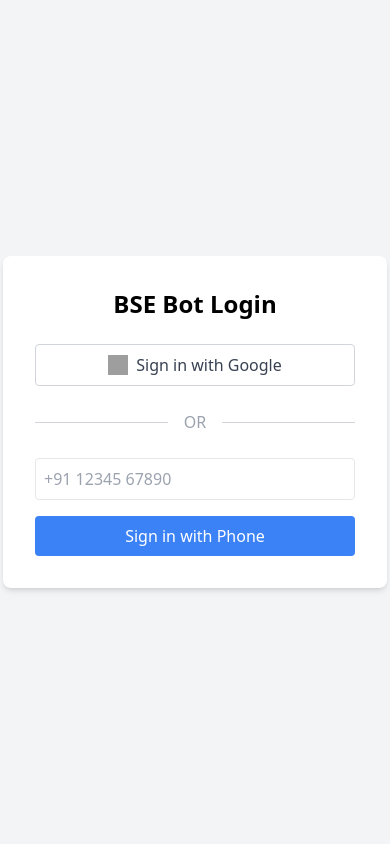
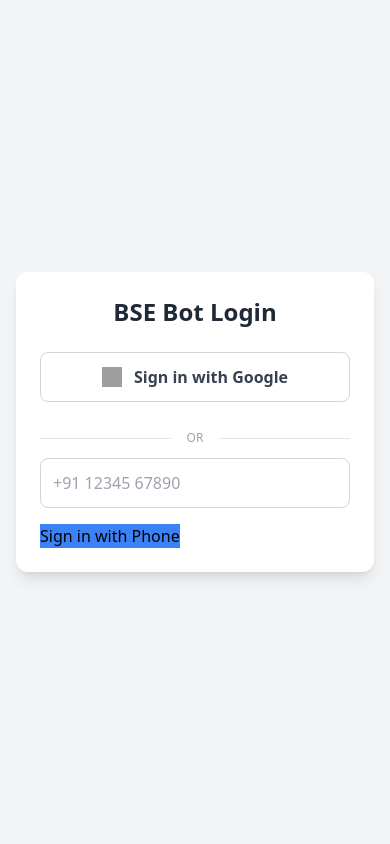
Before and after one commit to ajays1010/multiuser, a Flask app: page /login in a window 390 px wide. Run offline with Flask 3, Linux system fonts and the light colour scheme; some libraries are stand-ins or nearby versions; grey boxes are pictures that could not be loaded.

Commit message:
Add files via upload
updated mobile login page

```diff
--- a/templates/login_unified.html
+++ b/templates/login_unified.html
@@ -1,47 +1,66 @@
 <!DOCTYPE html>
-<html>
+<html lang="en">
 <head>
+    <meta charset="UTF-8">
+    <!-- This tag is essential for mobile-friendly design -->
+    <meta name="viewport" content="width=device-width, initial-scale=1.0">
     <title>Login</title>
     <script src="https://cdn.tailwindcss.com"></script>
     <!-- Import the Firebase SDK -->
     <script src="https://www.gstatic.com/firebasejs/9.6.1/firebase-app-compat.js"></script>
     <script src="https://www.gstatic.com/firebasejs/9.6.1/firebase-auth-compat.js"></script>
+    <style>
+        /* A little extra style for better visual feedback */
+        .btn-primary {
+            @apply w-full text-white p-3 rounded-lg font-semibold transition-transform transform hover:scale-105;
+        }
+    </style>
 </head>
-<body class="bg-gray-100 flex items-center justify-center h-screen">
-    <div class="bg-white p-8 rounded-lg shadow-md w-96">
-        <h1 class="text-2xl font-bold mb-6 text-center">BSE Bot Login</h1>
-        <div id="message-area" class="mb-4"></div>
+<body class="bg-gray-100 flex items-center justify-center min-h-screen p-4">
+    <!--
+      Key Changes for Responsiveness:
+      - w-full: Takes up the full width on small screens.
+      - max-w-md: Limits the maximum width on larger screens (desktops) to keep the form readable.
+      - p-6 sm:p-8: Uses slightly less padding on very small screens.
+    -->
+    <div class="bg-white p-6 sm:p-8 rounded-xl shadow-lg w-full max-w-md">
+        <h1 class="text-2xl sm:text-3xl font-bold mb-6 text-center text-gray-800">BSE Bot Login</h1>
+
+        <!-- Area for success/error messages -->
+        <div id="message-area" class="mb-4 text-sm"></div>
 
         <!-- Sign in with Google Button -->
-        <button id="google-login-btn" class="w-full bg-white border border-gray-300 text-gray-700 p-2 rounded hover:bg-gray-50 flex items-center justify-center mb-4">
-            <img src="https://www.gstatic.com/firebasejs/ui/2.0.0/images/auth/google.svg" alt="Google logo" class="w-5 h-5 mr-2">
+        <button id="google-login-btn" class="w-full bg-white border border-gray-300 text-gray-700 p-3 rounded-lg hover:bg-gray-50 flex items-center justify-center mb-4 font-semibold transition-colors">
+            <img src="https://www.gstatic.com/firebasejs/ui/2.0.0/images/auth/google.svg" alt="Google logo" class="w-5 h-5 mr-3">
             Sign in with Google
         </button>
 
-        <div class="relative flex py-2 items-center">
-            <div class="flex-grow border-t border-gray-300"></div>
-            <span class="flex-shrink mx-4 text-gray-400">OR</span>
-            <div class="flex-grow border-t border-gray-300"></div>
+        <!-- "OR" divider -->
+        <div class="relative flex py-3 items-center">
+            <div class="flex-grow border-t border-gray-200"></div>
+            <span class="flex-shrink mx-4 text-gray-400 text-xs uppercase">OR</span>
+            <div class="flex-grow border-t border-gray-200"></div>
         </div>
 
         <!-- Step 1: Enter Phone Number -->
         <div id="phone-entry">
-            <input id="phone-number" type="tel" placeholder="+91 12345 67890" class="w-full p-2 mb-4 border rounded mt-4">
+            <input id="phone-number" type="tel" placeholder="+91 12345 67890" class="w-full p-3 mb-4 border border-gray-300 rounded-lg focus:ring-2 focus:ring-blue-500 focus:border-blue-500">
             <div id="recaptcha-container"></div>
-            <button id="send-otp-btn" class="w-full bg-blue-500 text-white p-2 rounded hover:bg-blue-600">Sign in with Phone</button>
+            <button id="send-otp-btn" class="btn-primary bg-blue-500 hover:bg-blue-600">Sign in with Phone</button>
         </div>
 
         <!-- Step 2: Enter OTP -->
         <div id="otp-entry" class="hidden">
-            <input id="otp-code" type="text" placeholder="Enter OTP" class="w-full p-2 mb-4 border rounded">
-            <button id="verify-otp-btn" class="w-full bg-green-500 text-white p-2 rounded hover:bg-green-600">Verify & Login</button>
+            <p class="text-center text-gray-600 mb-2">Enter the OTP sent to your phone.</p>
+            <input id="otp-code" type="text" placeholder="Enter OTP" class="w-full p-3 mb-4 border border-gray-300 rounded-lg text-center tracking-widest text-lg focus:ring-2 focus:ring-green-500 focus:border-green-500">
+            <button id="verify-otp-btn" class="btn-primary bg-green-500 hover:bg-green-600">Verify & Login</button>
         </div>
     </div>
 
     <script>
         // --- IMPORTANT: Replace with your Firebase project's configuration ---
         const firebaseConfig = {
-            // TODO: set from backend config or env in production
+            // It's recommended to load this from your backend or environment variables in production
             apiKey: "AIzaSyACFA-8Yxdmnl2wzmd3xndJ-G3YvySQbPY",
             authDomain: "bsemonitoring-64a8e.firebaseapp.com",
             projectId: "bsemonitoring-64a8e",
@@ -61,7 +80,7 @@
         const verifyOtpBtn = document.getElementById('verify-otp-btn');
         const messageArea = document.getElementById('message-area');
 
-        // Setup reCAPTCHA verifier
+        // Setup reCAPTCHA verifier for phone auth
         window.recaptchaVerifier = new firebase.auth.RecaptchaVerifier('recaptcha-container', {
             'size': 'invisible'
         });
@@ -71,7 +90,6 @@
             const provider = new firebase.auth.GoogleAuthProvider();
             provider.addScope('email');
             provider.addScope('profile');
-            provider.setCustomParameters({ prompt: 'consent', access_type: 'online' });
             auth.signInWithPopup(provider)
                 .then((result) => result.user.getIdToken())
                 .then((idToken) => sendTokenToBackend(idToken, '/verify_google_token'))
@@ -81,31 +99,45 @@
         // --- Phone Login Logic ---
         sendOtpBtn.addEventListener('click', () => {
             const phoneNumber = phoneNumberInput.value;
+            if (!phoneNumber) {
+                showMessage('Please enter a phone number.', 'red');
+                return;
+            }
             const appVerifier = window.recaptchaVerifier;
 
             auth.signInWithPhoneNumber(phoneNumber, appVerifier)
                 .then((confirmationResult) => {
                     window.confirmationResult = confirmationResult;
                     showMessage('OTP sent successfully!', 'green');
+                    // Hide other login options and show OTP entry
                     phoneEntryDiv.classList.add('hidden');
                     googleLoginBtn.classList.add('hidden');
                     document.querySelector('.relative.flex').classList.add('hidden');
                     otpEntryDiv.classList.remove('hidden');
                 }).catch((error) => {
                     showMessage(`Error: ${error.message}`, 'red');
+                    // Reset reCAPTCHA on error
+                    if (typeof grecaptcha !== 'undefined') {
                         recaptchaVerifier.render().then(widgetId => grecaptcha.reset(widgetId));
+                    }
                 });
         });
 
         verifyOtpBtn.addEventListener('click', () => {
             const code = otpCodeInput.value;
+            if (!code) {
+                showMessage('Please enter the OTP.', 'red');
+                return;
+            }
             confirmationResult.confirm(code)
                 .then((result) => result.user.getIdToken())
                 .then((idToken) => sendTokenToBackend(idToken, '/verify_phone_token'))
                 .catch((error) => showMessage(`Error: ${error.message}`, 'red'));
         });
 
+        // --- Backend Communication ---
         function sendTokenToBackend(idToken, endpoint) {
+            showMessage('Verifying...', 'blue');
             fetch(endpoint, {
                 method: 'POST',
                 headers: { 'Content-Type': 'application/json' },
@@ -115,7 +147,8 @@
             .then(data => {
                 if (data.success) {
                     showMessage('Login successful! Redirecting...', 'green');
-                    window.location.href = "/"; // Redirect to dashboard
+                    // Redirect to dashboard on success
+                    window.location.href = "/";
                 } else {
                     throw new Error(data.error || 'Backend verification failed.');
                 }
@@ -123,8 +156,14 @@
             .catch(error => showMessage(`Error: ${error.message}`, 'red'));
         }
 
+        // --- UI Helper ---
         function showMessage(msg, color) {
-            messageArea.innerHTML = `<div class="bg-${color}-100 text-${color}-700 p-3 rounded">${msg}</div>`;
+            const colorClasses = {
+                red: 'bg-red-100 text-red-700',
+                green: 'bg-green-100 text-green-700',
+                blue: 'bg-blue-100 text-blue-700'
+            };
+            messageArea.innerHTML = `<div class="${colorClasses[color]} p-3 rounded-lg">${msg}</div>`;
         }
     </script>
 </body>
```
Lines whose indentation alone changed are shown as unchanged.
